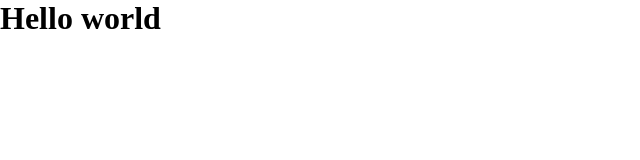
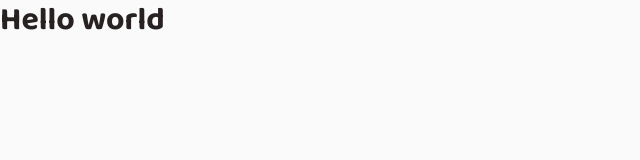
Before and after one commit to MartinGBB/coffee-delivery, a React (Vite) app: page / in a window 1280 px wide. Shown: the top 160 px of the page, without its empty margins (0-640 px from the left). Built offline with nearby package versions, Linux system fonts and the light colour scheme.

Commit message:
style: define estilos globais

```diff
--- a/src/styles/global.ts
+++ b/src/styles/global.ts
@@ -7,12 +7,32 @@ import { createGlobalStyle } from 'styled-components';
     box-sizing: 0;
   }
 
+  body {
+    background: ${(props) => props.theme.background};
+    color: ${({theme}) => theme['base-text']};
+  }
+
   :focus {
     outline: 0;
     box-shadow: 0 0 0 2px;
   }
 
+  h1 {
+    color: ${({theme}) => theme['base-title']};
+    line-height: 130%;
+    font-family: 'Baloo 2', cursive;
+  }
+
+  p {
+    color: ${({theme}) => theme['base-subtitle']};
+  }
+
+  button {
+    color: ${({theme}) => theme['base-button']};
+  }
+
   body, input, textarea, button {
+    font-family: 'Roboto', sans-serif;
     font-size: 1rem;
     font-weight: 400;
   }
```
